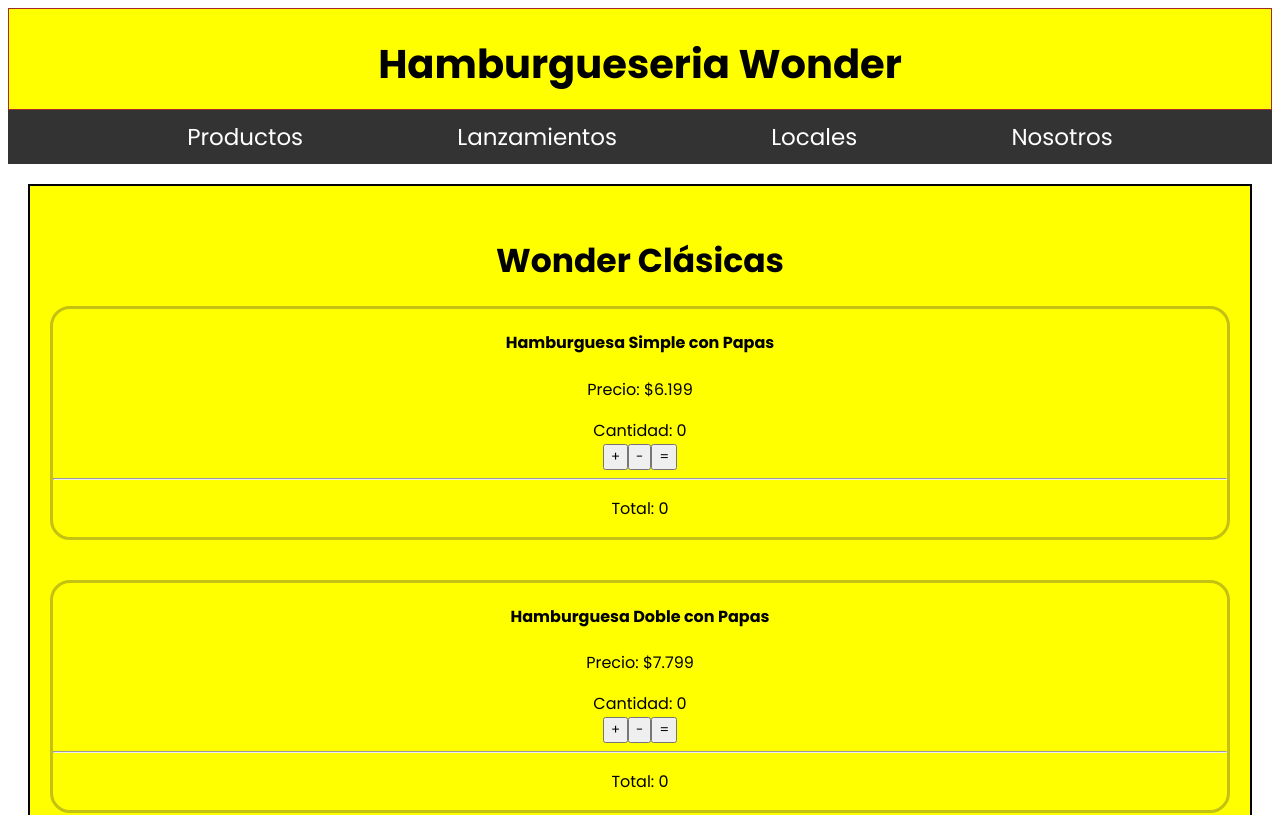
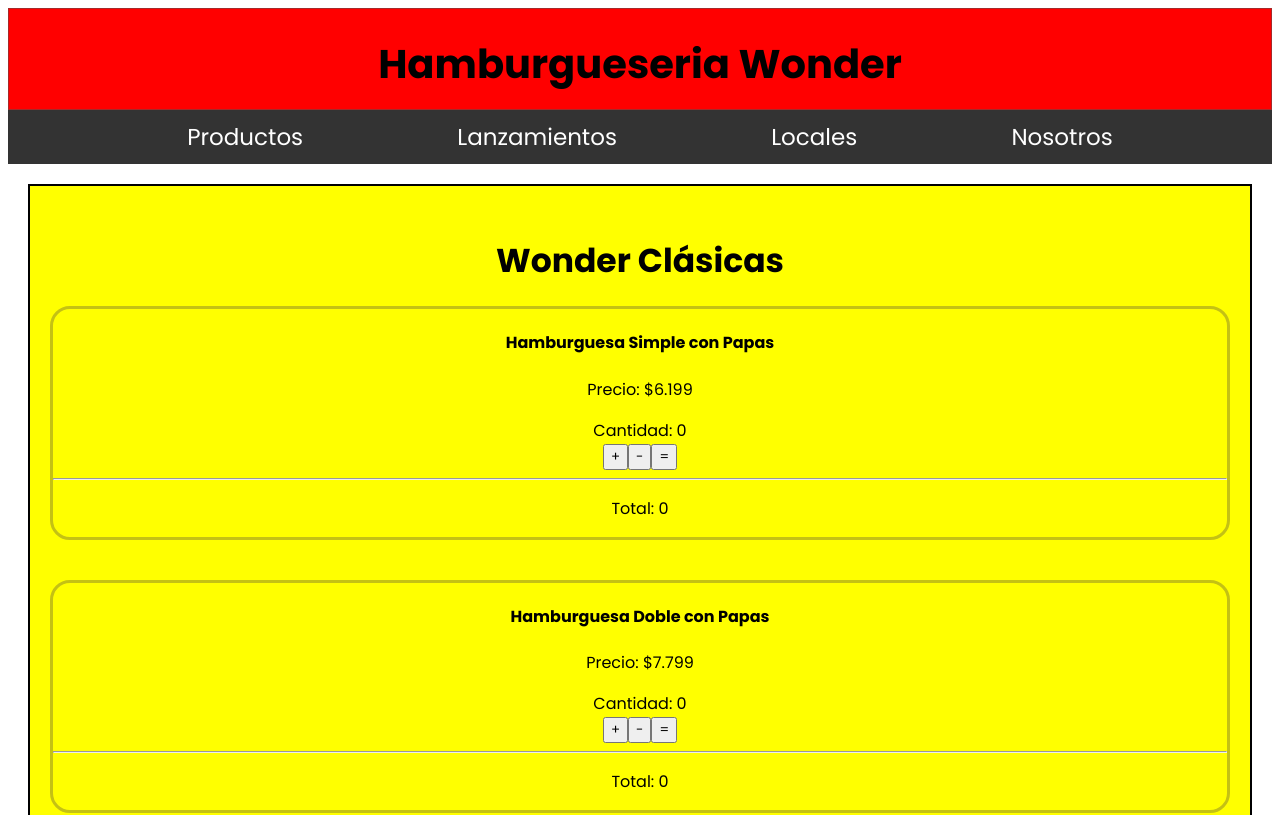
Before and after one commit to LucaCoronel-LSCB/Wonder-Hamburguesa, a React (Create React App) app: page / in a window 1280 px wide. Shown: the top 815 px of the page. Built offline with nearby package versions, Linux system fonts and the light colour scheme.

Commit message:
titulo de color rojo

```diff
--- a/src/styles.css
+++ b/src/styles.css
@@ -5,7 +5,7 @@
 }
 .Titulo{
     text-align: center;
-    background-color:yellow;
+    background-color:rgb(255, 0, 0);
     border: 1px solid brown;
     padding : 25px 15px 15px 15px;
     font-size: 40px;
```
